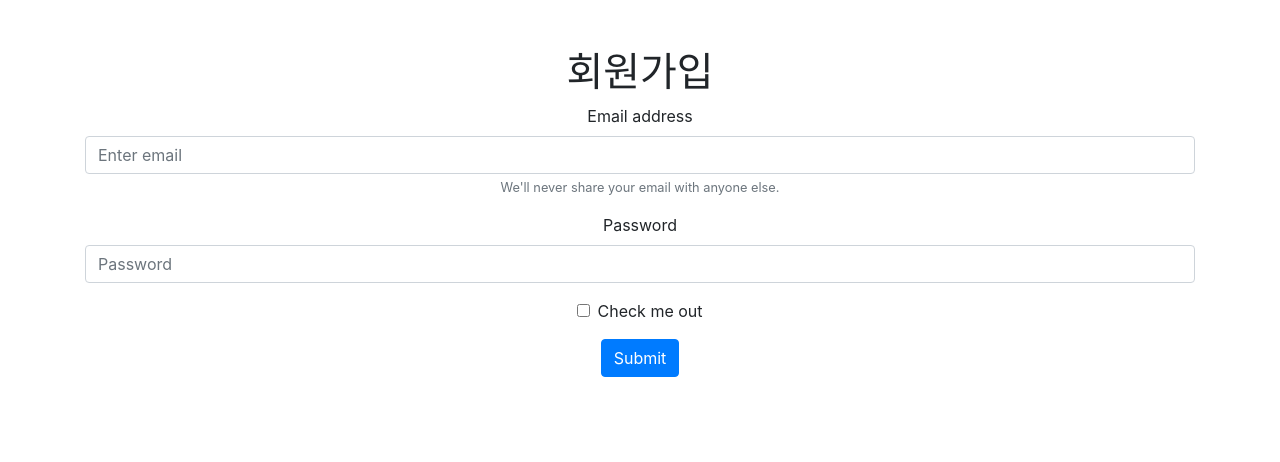
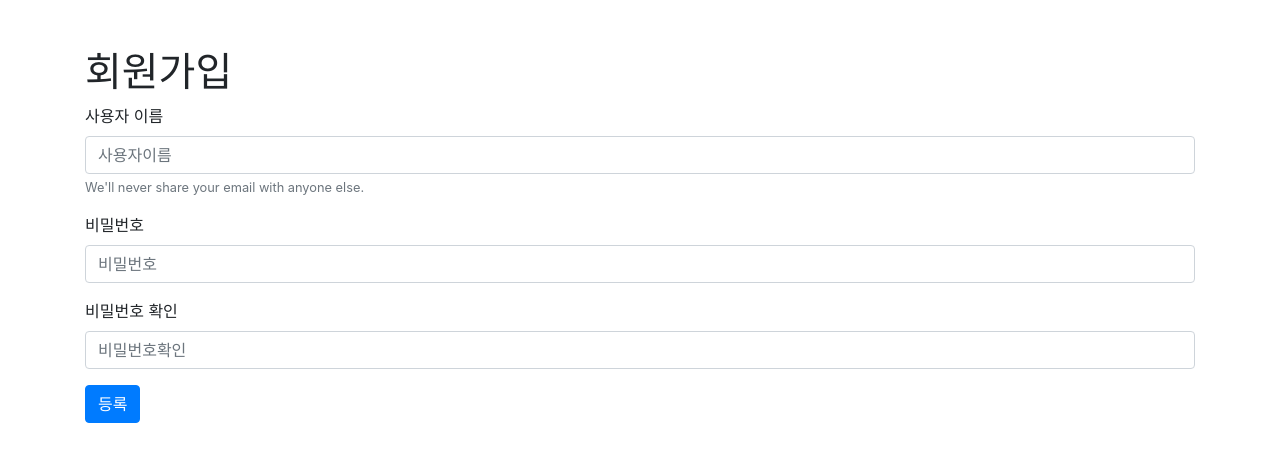
Before and after one commit to djangojeng-e/djangoproejcts, a Python web app: template fcdjango/fc_community/fcuser/templates/register.html in a window 1280 px wide. Shown: the top 462 px of the page. Run offline with Jinja, Linux system fonts and the light colour scheme; the template is opened without the code that fills it, so the values that code supplies are empty; some libraries are stand-ins or nearby versions.

Commit message:
Customised the bootstrap format into the form that suits our needs. 1) Changed labels, ids to specify them. 2) Mainly converted English keywords into Korean language.

```diff
--- a/fcdjango/fc_community/fcuser/templates/register.html
+++ b/fcdjango/fc_community/fcuser/templates/register.html
@@ -15,24 +15,26 @@
 
 <div class="container">
     <div class="row mt-5">
-        <div class="col-12 text-center">
+        <div class="col-12">
             <h1>회원가입</h1>
         <form>
             <div class="form-group">
-                <label for="exampleInputEmail1">Email address</label>
-                <input type="email" class="form-control" id="exampleInputEmail1" aria-describedby="emailHelp"
-                    placeholder="Enter email">
+                <label for="Username">사용자 이름</label>
+                <input type="text" class="form-control" id="username" aria-describedby="emailHelp"
+                    placeholder="사용자이름"">
                 <small id="emailHelp" class="form-text text-muted">We'll never share your email with anyone else.</small>
             </div>
             <div class="form-group">
-                <label for="exampleInputPassword1">Password</label>
-                <input type="password" class="form-control" id="exampleInputPassword1" placeholder="Password">
+                <label for="password">비밀번호</label>
+                <input type="password" class="form-control" id="password" placeholder="비밀번호">
             </div>
-            <div class="form-group form-check">
-                <input type="checkbox" class="form-check-input" id="exampleCheck1">
-                <label class="form-check-label" for="exampleCheck1">Check me out</label>
-            </div>
-            <button type="submit" class="btn btn-primary">Submit</button>
+
+            <div class="form-group">
+                <label for="password">비밀번호 확인</label>
+                            <input type=" password" class="form-control" id="re-password" placeholder="비밀번호확인">
+                        </div>
+
+            <button type="submit" class="btn btn-primary">등록</button>
         </form>
         </div>
     </div>
```
